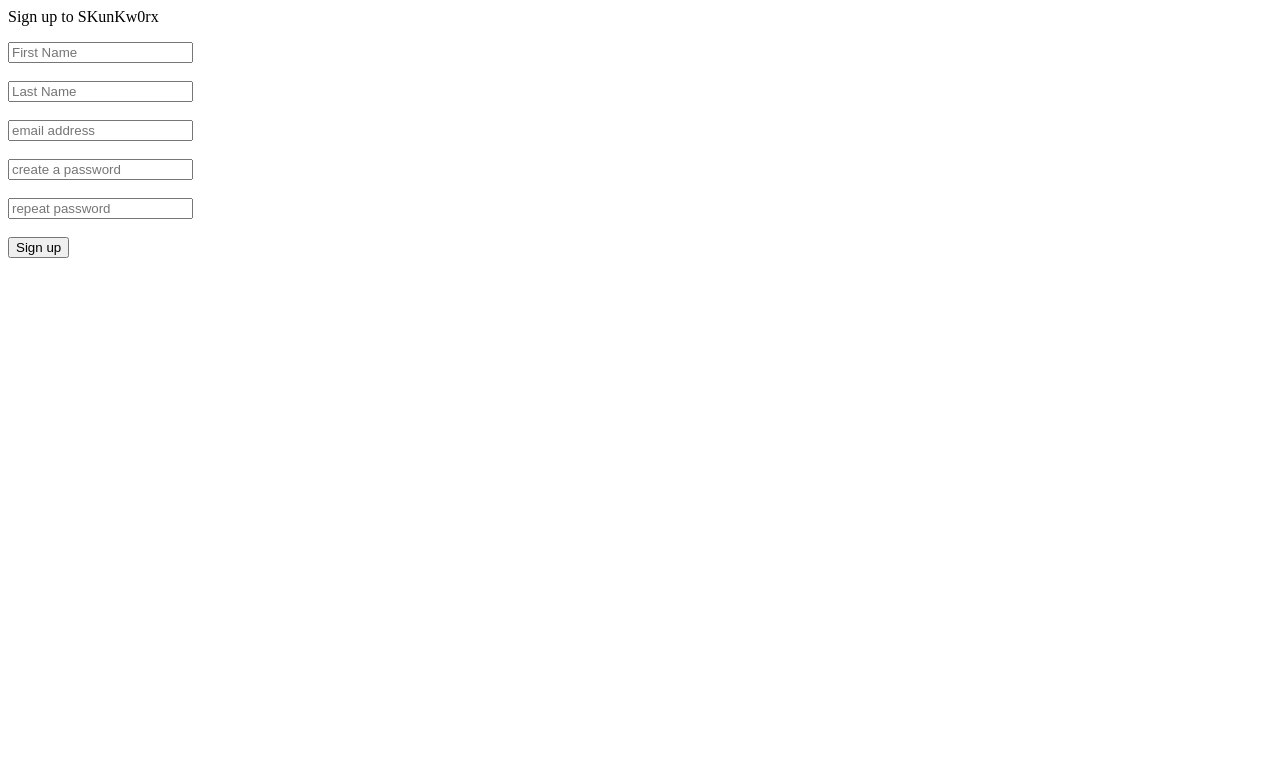
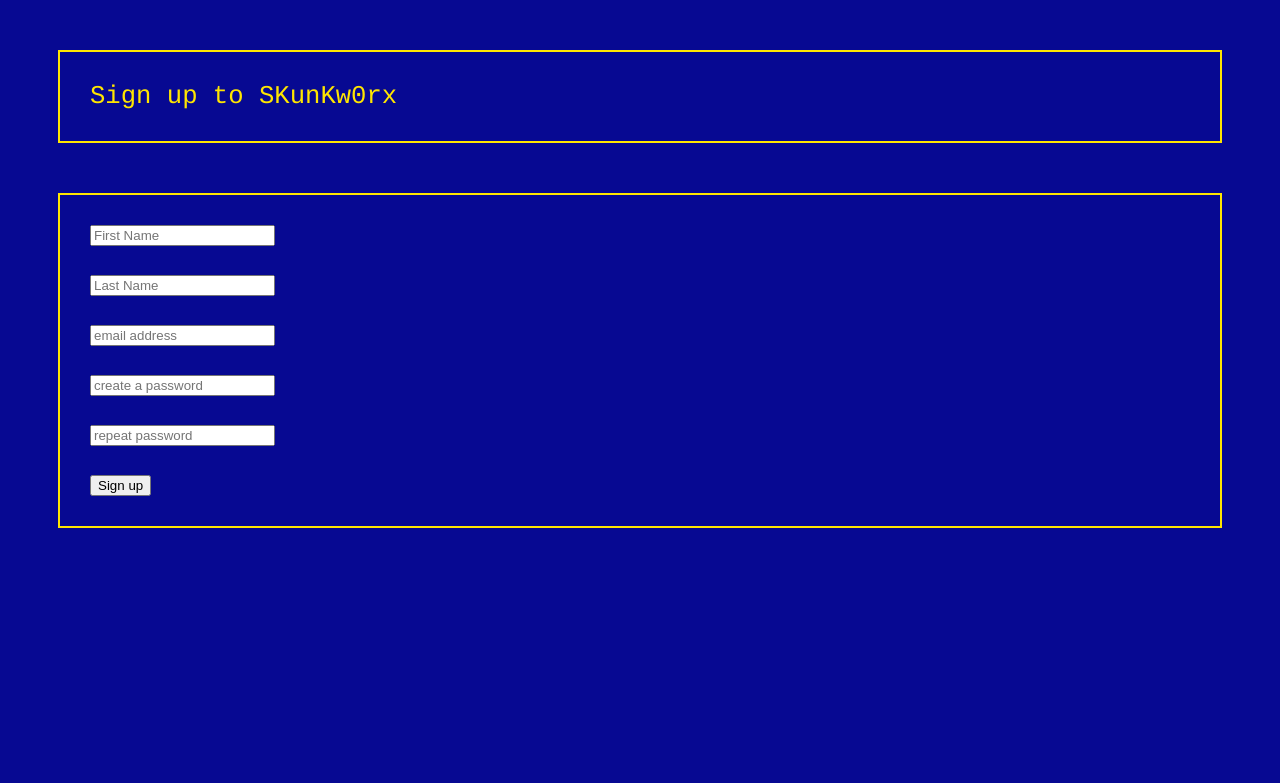
Before and after one commit to talisaar/skunkworx, a Django app: page / in a window 1280 px wide. Shown: the top 783 px of the page. Run offline with Django 5.2, Linux system fonts and the light colour scheme; some libraries are stand-ins or nearby versions.

Commit message:
some super ugly stylin with compass

```diff
--- a/tali/assets/css/style.css
+++ b/tali/assets/css/style.css
@@ -2,7 +2,7 @@
 /* use the variables */
 /* line 8, ../../scss/style.scss */
 body {
-  background: white url("../img/dog.jpg") no-repeat;
+  background-color: #070992;
 }
 
 /* line 12, ../../scss/style.scss */
@@ -13,7 +13,7 @@ h1 {
 }
 
 /* line 17, ../../scss/style.scss */
-p {
+p, form {
   color: #ffe600;
   font-family: courier;
   font-size: 160%;
--- a/tali/homepage/templates/homepage/index.html
+++ b/tali/homepage/templates/homepage/index.html
@@ -1,7 +1,7 @@
 {% load static %}
 
-{% load static %}
 <head>
+<link rel="stylesheet" href="{% static 'css/style.css' %}">
 <script src="https://ajax.googleapis.com/ajax/libs/angularjs/1.6.9/angular.min.js"></script>
 <script type="text/javascript" src="{% static 'js/signUpController.js' %}"></script>
 <script type="text/javascript" src="{% static 'js/js.js' %}"></script>
--- a/tali/scss/style.scss
+++ b/tali/scss/style.scss
@@ -1,20 +1,20 @@
 /* define variables for the primary colors */
-$primary_1: #6f00ff;
+$primary_1: #070992;
 $primary_2: #ffe600;
 $primary_3: #2bf103;
 
 /* use the variables */
 
 body {
-    background: white url("../img/dog.jpg") no-repeat;
-    // background-color: $primary_1;
+    // background: white url("../img/dog.jpg") no-repeat;
+    background-color: $primary_1;
   }
   h1 {
     color: $primary_2;
     font-family: verdana;
     font-size: 300%;
   }
-  p {
+  p, form {
     color: $primary_2;
     font-family: courier;
     font-size: 160%;
```
